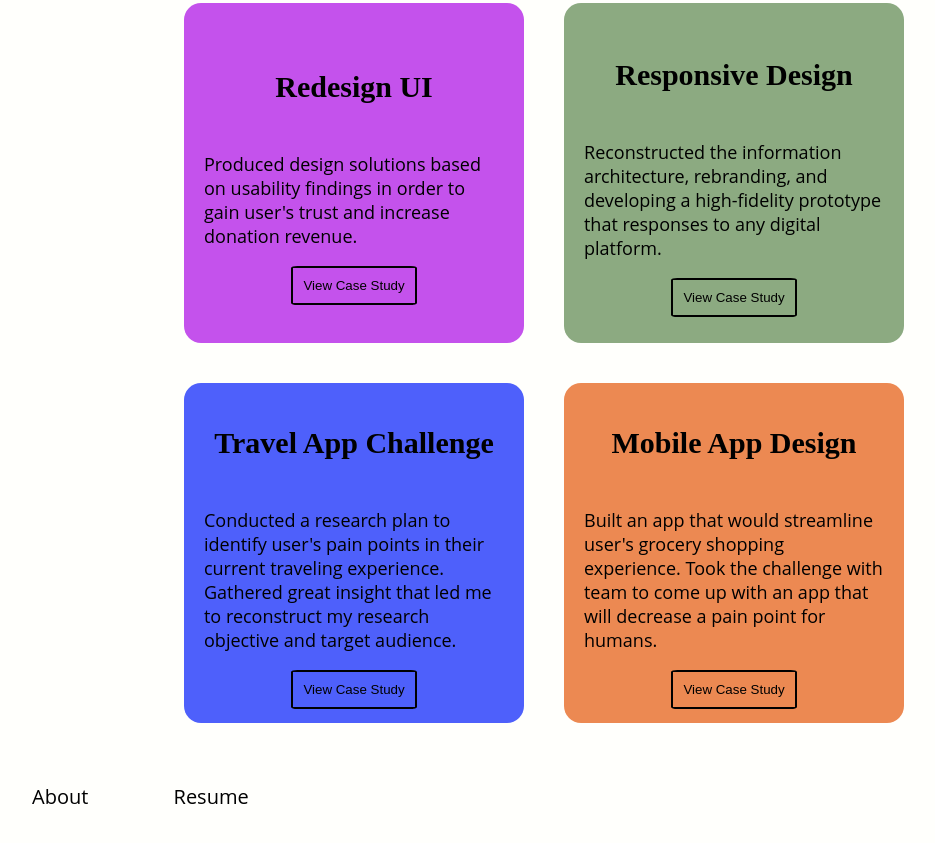
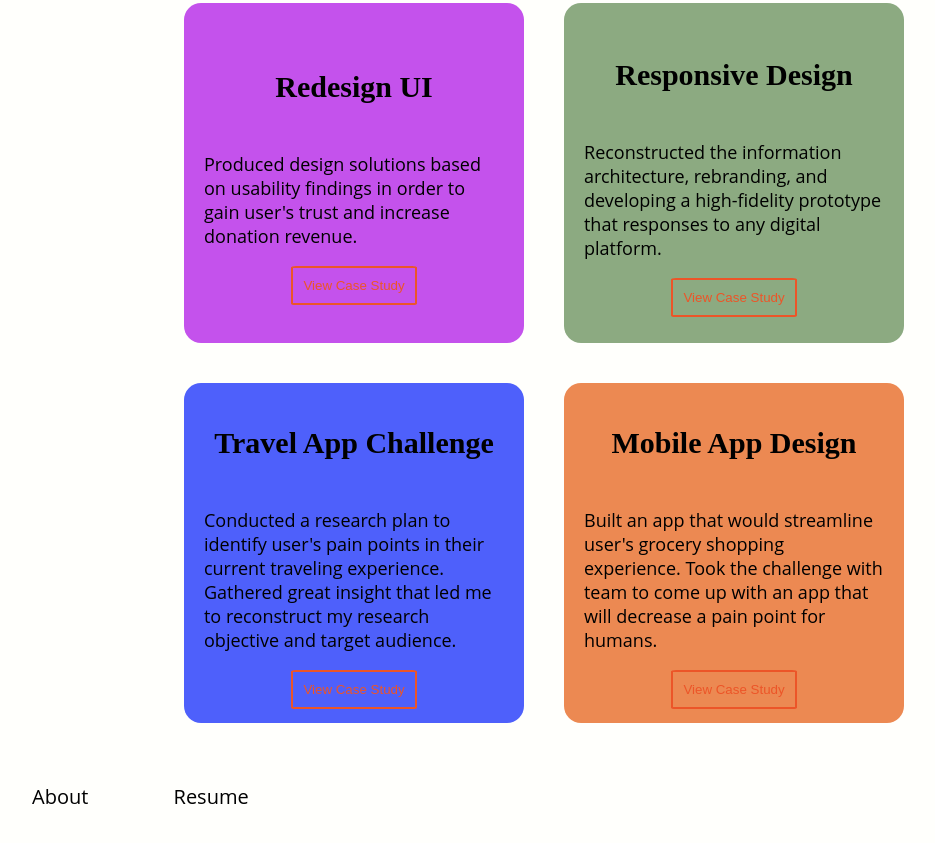
Before and after one commit to ambrlei/UX_UI_HW_19, a plain HTML site: page index.html in a window 1280 px wide. Shown: the part 723-1566 px from the top of the page, without its empty margins (96-1031 px from the left). Drawn offline with Linux system fonts and the light colour scheme.

Commit message:
Micro-interaction
working on button states in css

```diff
--- a/css/index.css
+++ b/css/index.css
@@ -125,22 +125,60 @@ li {
     box-shadow: -3px 10px 10px #595959;
 }
 
-.viewCase:hover {
-    opacity: 0.5;
-}
+/* View Case Button Animation */
 
-.viewCase {
+.viewCase,
+  .viewCase::after {
+    -webkit-transition: all 0.3s;
+      -moz-transition: all 0.3s;
+    -o-transition: all 0.3s;
+      transition: all 0.3s;
+  }
+
+  .viewCase {
     display: inline;
-    border-radius: 5%;
+    border-radius: 4%;
     background: none;
-    color: black;
+    color: #EC5528;
     padding: 10px;
     border-style: solid;
     border-width: 2;
-    border-color: black;
+    border-color: #EC5528;
     justify-content: center;
     align-items: center;
+    position: relative;
 }
+
+
+.viewCase::before,
+.viewCase::after {
+  background: #EC5528;
+  content: '';
+  position: absolute;
+  z-index: -1;
+}
+
+.viewCase:hover {
+    background-color: #EC5528;
+    color: white;
+}
+
+
+.viewCase::after {
+    height: 0;
+    left: 50%;
+    top: 50%;
+    width: 0;
+  }
+
+  .viewCase:hover:after {
+    height: 100%;
+    left: 0;
+    top: 0;
+    width: 100%;
+  }
+
+
 
 /* Footer Style */
 
--- a/index.html
+++ b/index.html
@@ -15,7 +15,7 @@
 
 <nav>
 
-    <img class="logo" src="images/Personal Logo.png">
+    <img class="logo" src="images/am_3.png">
 
     <ul class="navTabs">
         <li class="navHover"> Home </li>
@@ -53,7 +53,6 @@
 
 
         <div id="card" class="HappyHippie">
-
             <h3 class="caseTitle">Redesign UI</h3>
             <p> Produced design solutions based on usability findings in order to gain user's trust and increase donation revenue.
             </p>
```
Also changed, not shown: images/Donate cover.png (added), images/am..png (added), images/am_2..png (added), images/am_3.png (added), 2 other files.
